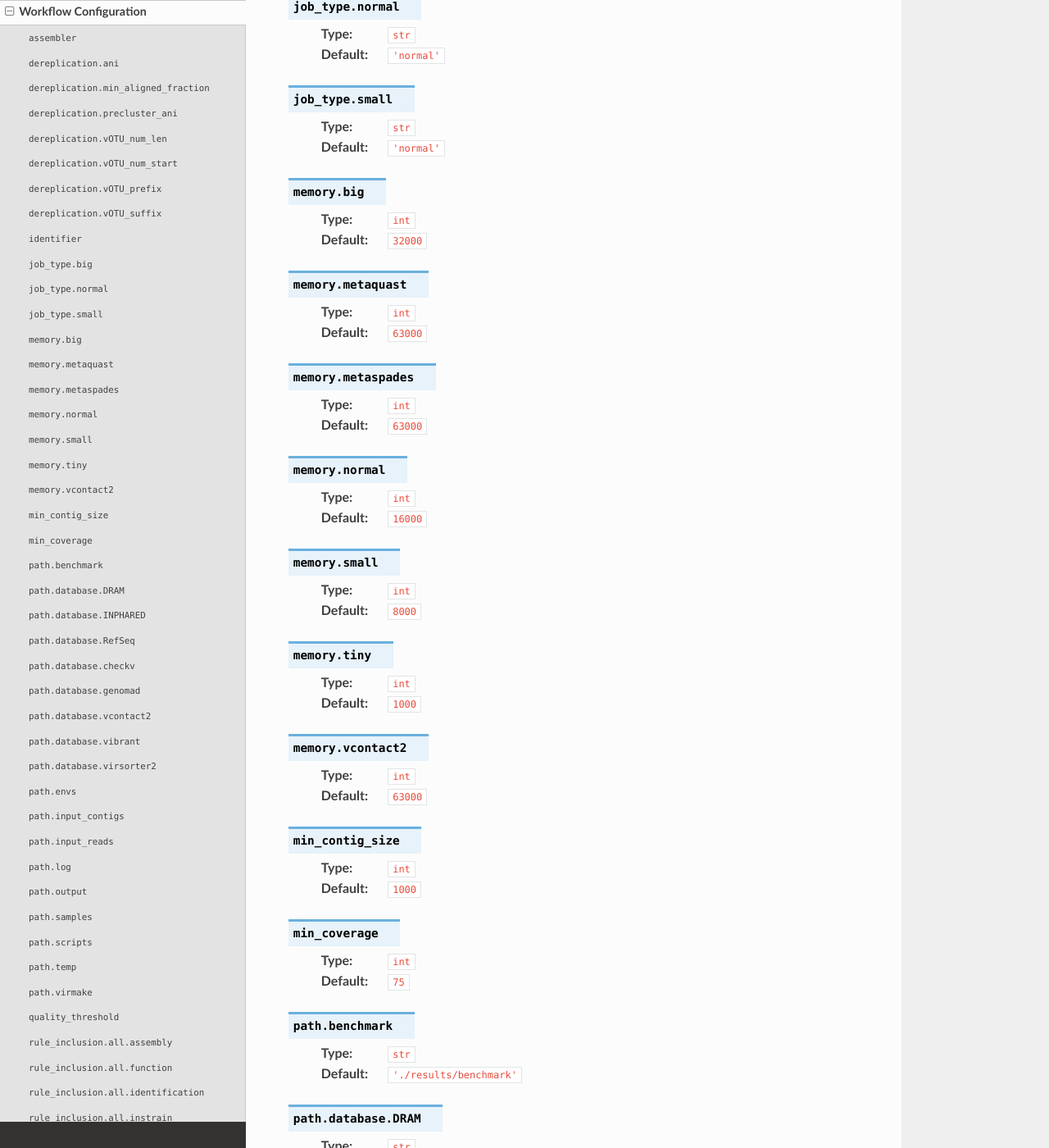
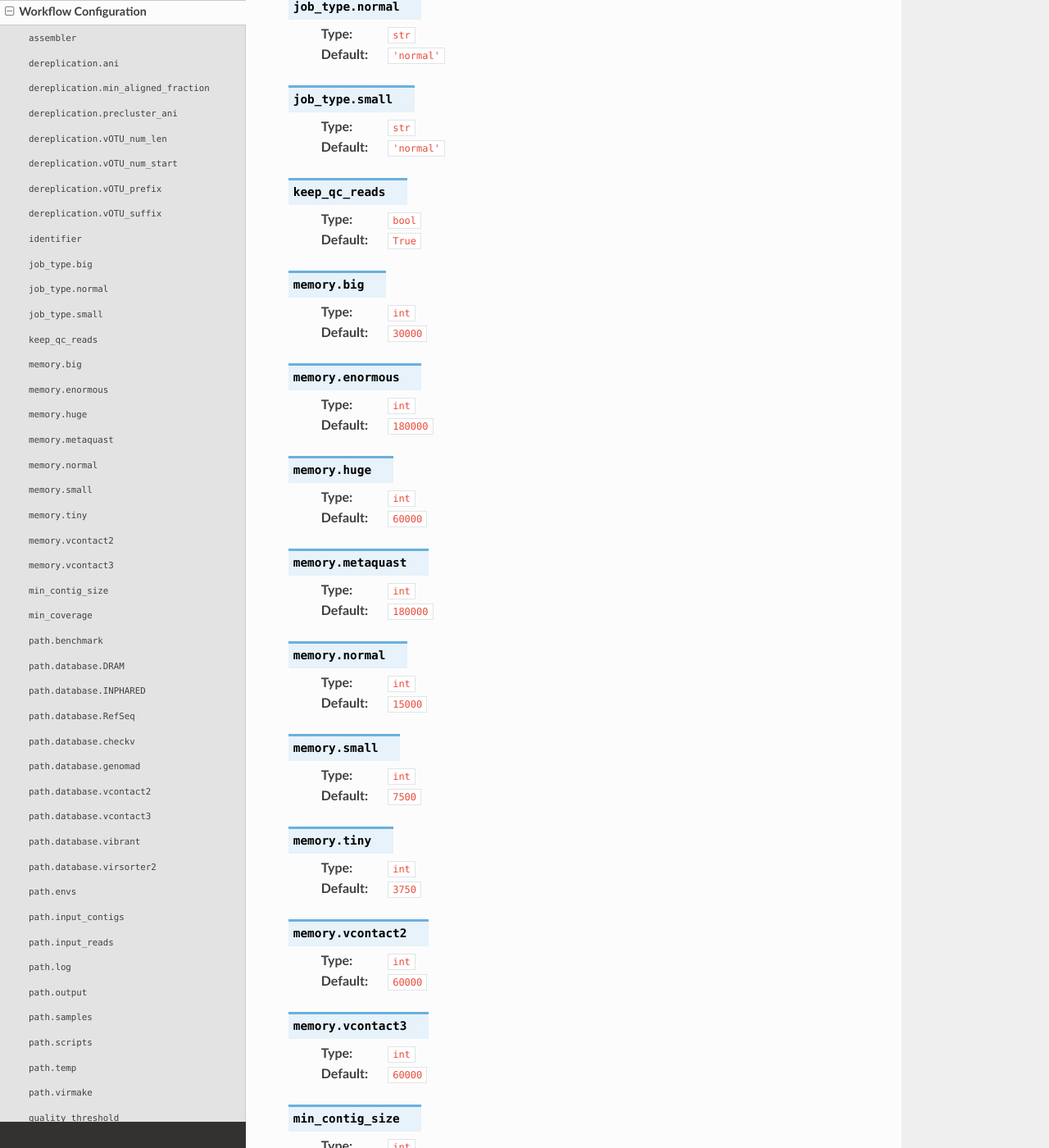
Before and after one commit to sverre-branders/rtd-virmake-test, a Sphinx documentation site: the page built from docs/source/config-params.rst, in a window 1280 px wide and 1400 px high, scrolled down 1499 px. Shown: the whole window at 82% size. Built offline with Sphinx 7.4.7 and the Read the Docs theme 3.1.0, drawn with Linux system fonts in a browser that asks for light colours; some of the changed text lies outside the part shown.

Commit message:
Updated workflow parameters to latest dev version of VirMake

```diff
--- a/docs/source/_data/params.yaml
+++ b/docs/source/_data/params.yaml
@@ -1,4 +1,4 @@
-assembler: metaspades
+assembler: metaSpades
 dereplication:
   ani: 97
   min_aligned_fraction: 70
@@ -14,14 +14,17 @@
   big: bigmem
   normal: normal
   small: normal
+keep_qc_reads: true
 memory:
-  big: 32000
-  metaquast: 63000
-  metaspades: 63000
-  normal: 16000
-  small: 8000
-  tiny: 1000
-  vcontact2: 63000
+  big: 30000
+  enormous: 180000
+  huge: 60000
+  metaquast: 180000
+  normal: 15000
+  small: 7500
+  tiny: 3750
+  vcontact2: 60000
+  vcontact3: 60000
 min_contig_size: 1000
 min_coverage: 75
 path:
@@ -33,6 +36,7 @@
     checkv: ./resources/databases/checkv
     genomad: ./resources/databases/genomad
     vcontact2: ./resources/databases/vcontact2
+    vcontact3: ./resources/databases/vcontact3
     vibrant: ./resources/databases/vibrant/vibrant-1.2.1
     virsorter2: ./resources/databases/virsorter2
   envs: ./workflow/envs
@@ -64,14 +68,17 @@
 slurm_account: default
 threads: 24
 time:
-  big: 13 h
-  metaquast: 24 h
-  metaspades: 2 h
+  big: 24 h
+  long: 120 h
   normal: 6 h
   small: 1 h
   tiny: 30 m
   vcontact2: 72 h
+  vcontact3: 72 h
 trim_percentage: 0.05
+vcontact3:
+  db_version: latest
+  exports: cytoscape
 vibrant:
   is_virome: 'no'
 virsorter2:
```
